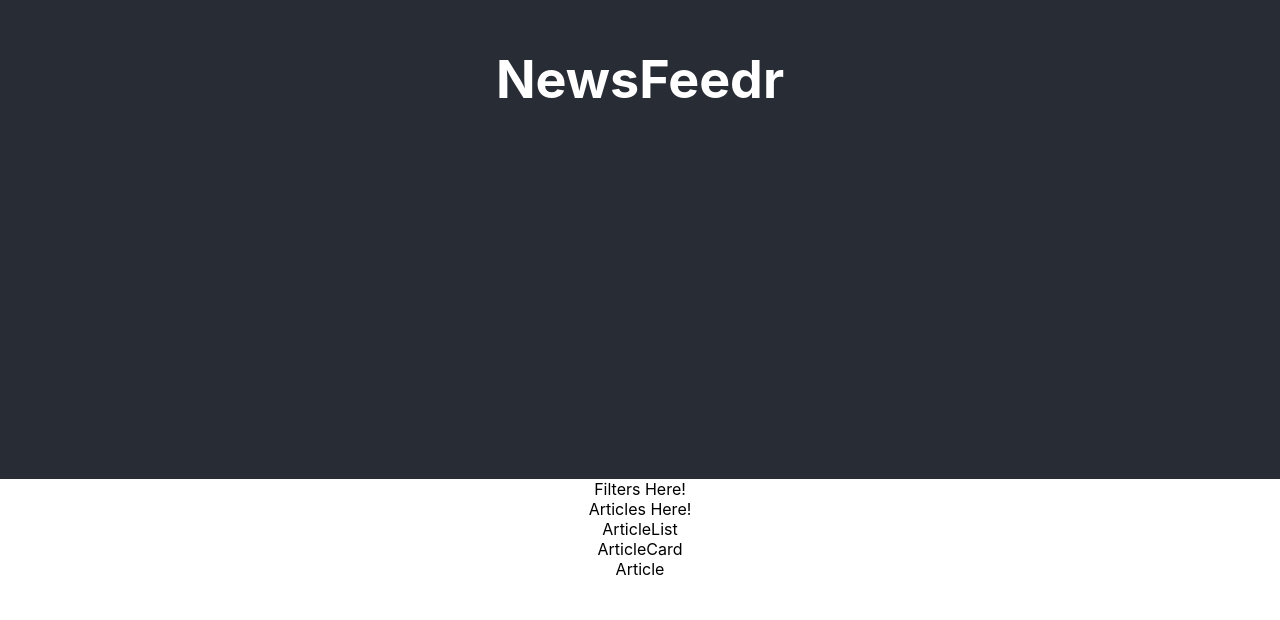
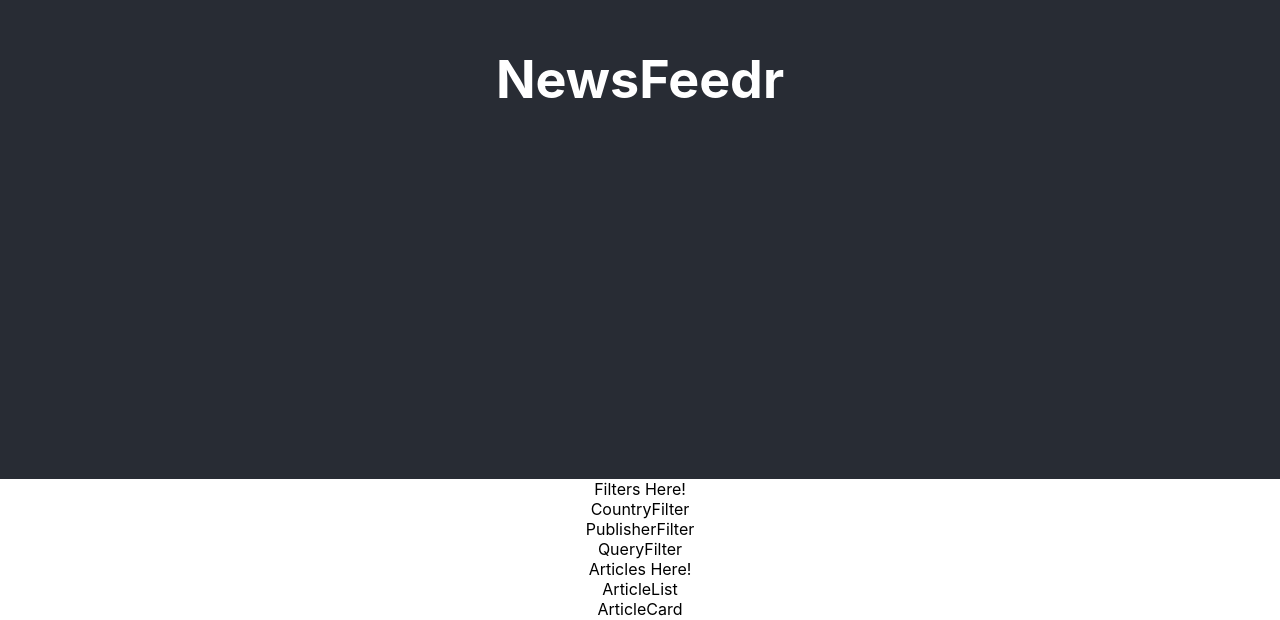
Before and after one commit to yutingcxiang/newsfeedr, a React (Create React App) app in the folder client/: page / in a window 1280 px wide. Shown: the part 321-941 px from the top of the page. Before the commit the page ends 900 px from the top, so only its background shows below. Built offline with nearby package versions, Linux system fonts and the light colour scheme.

Commit message:
Update filter components to render from App

```diff
--- /dev/null
+++ b/client/src/components/filters/CountryFilter.js
@@ -0,0 +1,11 @@
+import React from 'react';
+
+const CountryFilter = () => {
+  return(
+    <div>
+      CountryFilter
+    </div>
+  )
+}
+
+export default CountryFilter
--- a/client/src/components/Filter/PublisherFilter.js
+++ b/client/src/components/filters/PublisherFilter.js
@@ -1,9 +1,11 @@
 import React from 'react';
 
 const PublisherFilter = () => {
-  <div>
-    PublisherFilter
-  </div>
+  return(
+    <div>
+      PublisherFilter
+    </div>
+  )
 }
 
 export default PublisherFilter
--- a/client/src/components/Filter/QueryFilter.js
+++ b/client/src/components/filters/QueryFilter.js
@@ -1,9 +1,11 @@
 import React from 'react';
 
 const QueryFilter = () => {
-  <div>
-    QueryFilter
-  </div>
+  return(
+    <div>
+      QueryFilter
+    </div>
+  )
 }
 
 export default QueryFilter
--- a/client/src/containers/ArticlesContainer.js
+++ b/client/src/containers/ArticlesContainer.js
@@ -1,5 +1,5 @@
-import React, { Component } from 'react'
-import ArticleList from '../components/article/ArticleList'
+import React, { Component } from 'react';
+import ArticleList from '../components/article/ArticleList';
 
 class ArticlesContainer extends Component {
   render() {
--- a/client/src/containers/FiltersContainer.js
+++ b/client/src/containers/FiltersContainer.js
@@ -1,10 +1,16 @@
-import React, { Component } from 'react'
+import React, { Component } from 'react';
+import CountryFilter from '../components/filters/CountryFilter';
+import PublisherFilter from '../components/filters/PublisherFilter';
+import QueryFilter from '../components/filters/QueryFilter';
 
 class FiltersContainer extends Component {
   render() {
     return(
       <div>
         Filters Here!
+        <CountryFilter />
+        <PublisherFilter />
+        <QueryFilter />
       </div>
     )
   }
```
Also changed, not shown: client/src/components/Filter/CountryFilter.js (deleted, +0 -9 lines).
